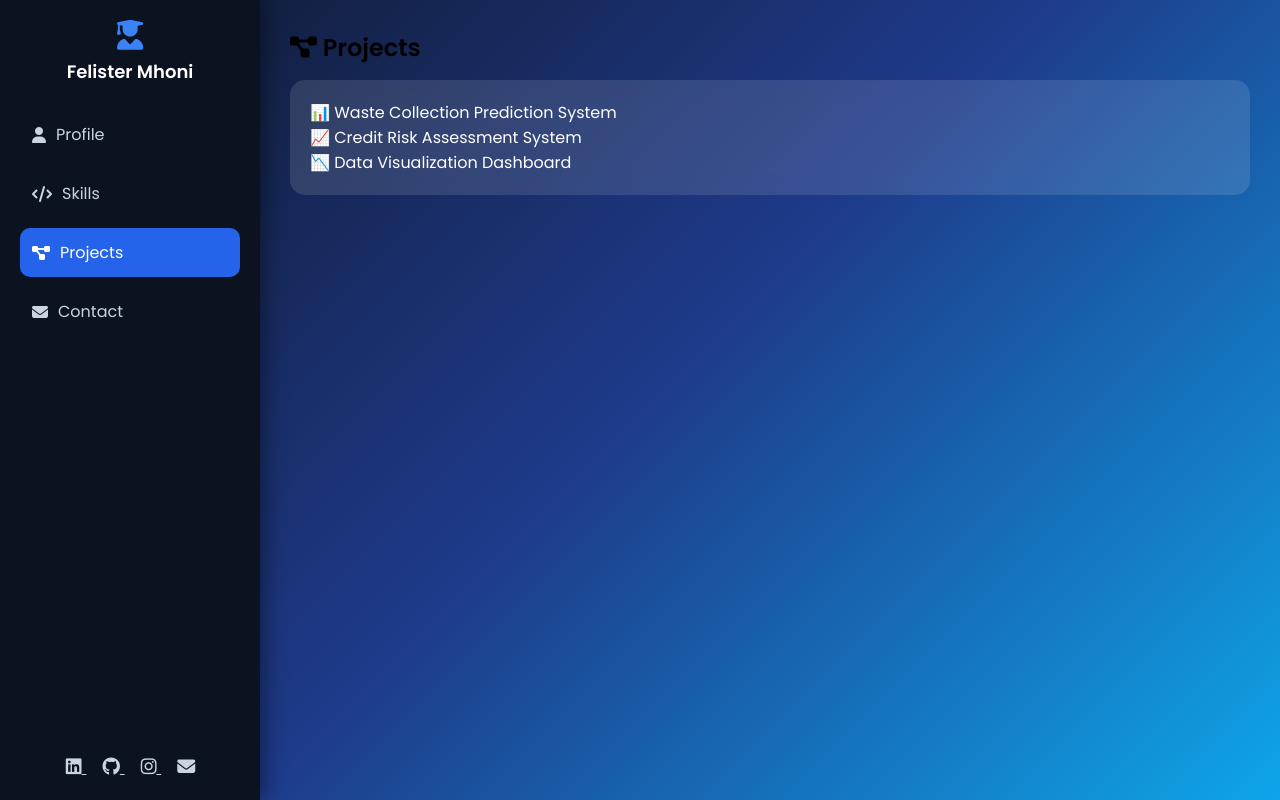
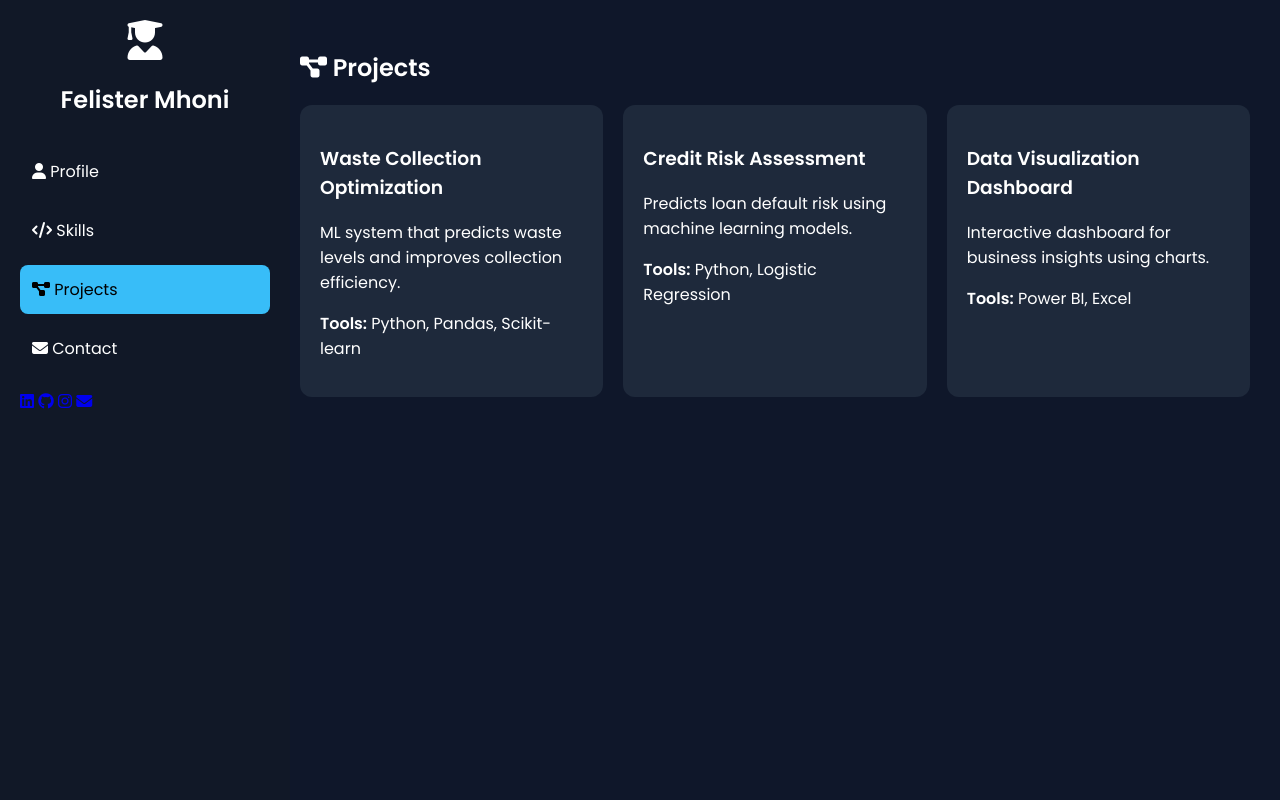
Before and after one commit to felistermhoni-hash/PORTIFOLIO, a plain HTML site: page frontend/index.html in a window 1280 px wide. Both pictures are taken after a click on the item "Projects". Drawn offline with Linux system fonts and the light colour scheme.

Commit message:
update portfolio with full redesign + contact fix

```diff
--- a/frontend/index.html
+++ b/frontend/index.html
@@ -22,180 +22,125 @@
 <!-- SIDEBAR -->
 <div class="sidebar">
 
-    <!-- LOGO -->
   <div class="logo">
     <i class="fa-solid fa-user-graduate"></i>
     <h2>Felister Mhoni</h2>
   </div>
 
-    <!-- MENU -->
   <ul>
-
-      <li class="nav active"
-      onclick="showSection('profile', this)">
-        <i class="fa-solid fa-user"></i>
-        Profile
+    <li class="nav active" onclick="showSection('profile', this)">
+      <i class="fa-solid fa-user"></i> Profile
     </li>
 
-      <li class="nav"
-      onclick="showSection('skills', this)">
-        <i class="fa-solid fa-code"></i>
-        Skills
+    <li class="nav" onclick="showSection('skills', this)">
+      <i class="fa-solid fa-code"></i> Skills
     </li>
 
-      <li class="nav"
-      onclick="showSection('projects', this)">
-        <i class="fa-solid fa-diagram-project"></i>
-        Projects
+    <li class="nav" onclick="showSection('projects', this)">
+      <i class="fa-solid fa-diagram-project"></i> Projects
     </li>
 
-      <li class="nav"
-      onclick="showSection('contact', this)">
-        <i class="fa-solid fa-envelope"></i>
-        Contact
+    <li class="nav" onclick="showSection('contact', this)">
+      <i class="fa-solid fa-envelope"></i> Contact
     </li>
-
   </ul>
 
-    <!-- SOCIAL MEDIA -->
   <div class="socials">
-
-      <a href="#">
-        <i class="fa-brands fa-linkedin"></i>
-      </a>
-
-      <a href="#">
-        <i class="fa-brands fa-github"></i>
-      </a>
-
-      <a href="#">
-        <i class="fa-brands fa-instagram"></i>
-      </a>
-
-      <a href="mailto:felistermhoni@gmail.com">
-        <i class="fa-solid fa-envelope"></i>
-      </a>
-
+    <a href="#"><i class="fa-brands fa-linkedin"></i></a>
+    <a href="#"><i class="fa-brands fa-github"></i></a>
+    <a href="#"><i class="fa-brands fa-instagram"></i></a>
+    <a href="mailto:felistermhoni@gmail.com"><i class="fa-solid fa-envelope"></i></a>
   </div>
 
 </div>
 
-  <!-- MAIN CONTENT -->
+<!-- MAIN -->
 <div class="main">
 
   <!-- PROFILE -->
   <section id="profile" class="section active">
-
-      <h1>
-        <i class="fa-solid fa-user"></i>
-        Profile
-      </h1>
+    <h1><i class="fa-solid fa-user"></i> Profile</h1>
 
     <div class="card">
-        <p>Hello, I am <b>Felister Mhoni</b></p>
+      <h2>Hello, I am Felister Mhoni</h2>
       <p>Data Science Student at EASTC</p>
+      <p>Interested in Data Analysis, Machine Learning, and Data Visualization.</p>
     </div>
-
   </section>
 
   <!-- SKILLS -->
   <section id="skills" class="section">
-
-      <h1>
-        <i class="fa-solid fa-code"></i>
-        Skills
-      </h1>
+    <h1><i class="fa-solid fa-code"></i> Skills</h1>
 
     <div class="skills-grid">
 
-        <div class="skill-card">
-          <i class="fa-brands fa-python"></i>
-          <p>Python</p>
-        </div>
-
-        <div class="skill-card">
-          <i class="fa-solid fa-database"></i>
-          <p>SQL</p>
-        </div>
-
-        <div class="skill-card">
-          <i class="fa-solid fa-chart-column"></i>
-          <p>Power BI</p>
-        </div>
-
-        <div class="skill-card">
-          <i class="fa-solid fa-brain"></i>
-          <p>Machine Learning</p>
-        </div>
-
-        <div class="skill-card">
-          <i class="fa-brands fa-html5"></i>
-          <p>HTML</p>
-        </div>
-
-        <div class="skill-card">
-          <i class="fa-brands fa-css3-alt"></i>
-          <p>CSS</p>
-        </div>
-
-        <div class="skill-card">
-          <i class="fa-brands fa-js"></i>
-          <p>JavaScript</p>
-        </div>
+      <div class="skill-card"><i class="fa-brands fa-python"></i><p>Python</p></div>
+      <div class="skill-card"><i class="fa-solid fa-database"></i><p>SQL</p></div>
+      <div class="skill-card"><i class="fa-solid fa-chart-column"></i><p>Power BI</p></div>
+      <div class="skill-card"><i class="fa-solid fa-brain"></i><p>Machine Learning</p></div>
+      <div class="skill-card"><i class="fa-brands fa-html5"></i><p>HTML</p></div>
+      <div class="skill-card"><i class="fa-brands fa-css3-alt"></i><p>CSS</p></div>
+      <div class="skill-card"><i class="fa-brands fa-js"></i><p>JavaScript</p></div>
 
     </div>
-
   </section>
 
   <!-- PROJECTS -->
   <section id="projects" class="section">
+    <h1><i class="fa-solid fa-diagram-project"></i> Projects</h1>
 
-      <h1>
-        <i class="fa-solid fa-diagram-project"></i>
-        Projects
-      </h1>
+    <div class="projects-grid">
 
-      <div class="card">
-        <p>📊 Waste Collection Prediction System</p>
-        <p>📈 Credit Risk Assessment System</p>
-        <p>📉 Data Visualization Dashboard</p>
+      <div class="project-card">
+        <h3>Waste Collection Optimization</h3>
+        <p>ML system that predicts waste levels and improves collection efficiency.</p>
+        <p><b>Tools:</b> Python, Pandas, Scikit-learn</p>
       </div>
 
+      <div class="project-card">
+        <h3>Credit Risk Assessment</h3>
+        <p>Predicts loan default risk using machine learning models.</p>
+        <p><b>Tools:</b> Python, Logistic Regression</p>
+      </div>
+
+      <div class="project-card">
+        <h3>Data Visualization Dashboard</h3>
+        <p>Interactive dashboard for business insights using charts.</p>
+        <p><b>Tools:</b> Power BI, Excel</p>
+      </div>
+
+    </div>
   </section>
 
   <!-- CONTACT -->
   <section id="contact" class="section">
+    <h1><i class="fa-solid fa-envelope"></i> Contact</h1>
 
-      <h1>
-        <i class="fa-solid fa-envelope"></i>
-        Contact
-      </h1>
+    <div class="contact-form">
 
-      <div class="card">
+      <form action="https://formspree.io/f/YOUR_FORM_ID" method="POST">
 
-        <p>
-          <i class="fa-solid fa-envelope"></i>
-          Email:
-          <a href="mailto:felistermhoni@gmail.com">
-            felistermhoni@gmail.com
-          </a>
-        </p>
+        <input type="text" name="name" placeholder="Full Name" required>
 
-        <br>
+        <input type="email" name="email" placeholder="Email Address" required>
 
-        <p>
-          <i class="fa-solid fa-phone"></i>
-          +255 748 288 916
-        </p>
+        <textarea name="message" placeholder="Write your message..." required></textarea>
 
+        <button type="submit">Send Message</button>
+
+      </form>
+
+    </div>
+
+    <div class="card contact-info">
+      <p><i class="fa-solid fa-envelope"></i> felistermhoni@gmail.com</p>
+      <p><i class="fa-solid fa-phone"></i> +255 748 288 916</p>
     </div>
 
   </section>
 
 </div>
 
-  <!-- JAVASCRIPT -->
 <script src="script.js"></script>
-
 </body>
 </html>
--- a/frontend/script.js
+++ b/frontend/script.js
@@ -1,23 +1,11 @@
-function showSection(sectionId, element){
+function showSection(sectionId, element) {
+  let sections = document.querySelectorAll(".section");
+  sections.forEach(sec => sec.classList.remove("active"));
 
-  // hide all sections
-  const sections = document.querySelectorAll(".section");
+  document.getElementById(sectionId).classList.add("active");
 
-  sections.forEach(section => {
-    section.classList.remove("active");
-  });
+  let navs = document.querySelectorAll(".nav");
+  navs.forEach(nav => nav.classList.remove("active"));
 
-  // show selected section
-  document.getElementById(sectionId)
-  .classList.add("active");
-
-  // remove active from menu
-  const navItems = document.querySelectorAll(".nav");
-
-  navItems.forEach(item => {
-    item.classList.remove("active");
-  });
-
-  // active clicked menu
   element.classList.add("active");
 }
--- a/frontend/style.css
+++ b/frontend/style.css
@@ -1,137 +1,120 @@
-*{
-  margin:0;
-  padding:0;
-  box-sizing:border-box;
-  font-family:'Poppins', sans-serif;
-}
-
-body{
-  display:flex;
-  min-height:100vh;
-  background: linear-gradient(135deg, #0f172a, #1e3a8a, #0ea5e9);
+body {
+  margin: 0;
+  font-family: 'Poppins', sans-serif;
+  background: #0f172a;
+  color: white;
+  display: flex;
 }
 
 /* SIDEBAR */
-.sidebar{
-  width:260px;
-  height:100vh;
-  background:#0b1220;
-  color:white;
-  position:fixed;
-  padding:20px;
-  box-shadow: 5px 0 20px rgba(0,0,0,0.4);
+.sidebar {
+  width: 250px;
+  height: 100vh;
+  background: #111827;
+  position: fixed;
+  padding: 20px;
 }
 
-/* HEADER */
-.logo{
-  text-align:center;
-  margin-bottom:25px;
+.logo {
+  text-align: center;
+  margin-bottom: 30px;
 }
 
-.logo i{
-  font-size:30px;
-  color:#3b82f6;
+.logo i {
+  font-size: 40px;
 }
 
-.logo h2{
-  font-size:18px;
-  margin-top:5px;
+ul {
+  list-style: none;
+  padding: 0;
 }
 
-/* MENU */
-.sidebar ul{
-  list-style:none;
+.nav {
+  padding: 12px;
+  margin: 10px 0;
+  cursor: pointer;
+  border-radius: 8px;
 }
 
-.sidebar ul li{
-  padding:12px;
-  margin:10px 0;
-  cursor:pointer;
-  border-radius:10px;
-  display:flex;
-  gap:10px;
-  align-items:center;
-  transition:0.3s;
-  color:#cbd5e1;
-}
-
-.sidebar ul li:hover{
-  background:#1e293b;
-  color:white;
-}
-
-.sidebar ul li.active{
-  background:#2563eb;
-  color:white;
-}
-
-/* SOCIALS */
-.socials{
-  position:absolute;
-  bottom:20px;
-  width:85%;
-  text-align:center;
-}
-
-.socials a{
-  color:#cbd5e1;
-  margin:0 8px;
-  font-size:18px;
-  transition:0.3s;
-}
-
-.socials a:hover{
-  color:#3b82f6;
+.nav:hover,
+.nav.active {
+  background: #38bdf8;
+  color: black;
 }
 
 /* MAIN */
-.main{
-  margin-left:260px;
-  padding:30px;
-  width:100%;
+.main {
+  margin-left: 270px;
+  padding: 30px;
+  width: 100%;
 }
 
-/* SECTION */
-.section{
-  display:none;
+.section {
+  display: none;
 }
 
-.section.active{
-  display:block;
+.section.active {
+  display: block;
 }
 
 /* CARD */
-.card{
-  background: rgba(255,255,255,0.12);
-  backdrop-filter: blur(10px);
-  padding:20px;
-  margin-top:15px;
-  border-radius:15px;
-  color:white;
+.card {
+  background: #1e293b;
+  padding: 20px;
+  border-radius: 12px;
+  margin-top: 15px;
 }
 
 /* SKILLS */
-.skills-grid{
-  display:grid;
-  grid-template-columns:repeat(auto-fit, minmax(130px, 1fr));
-  gap:15px;
-  margin-top:15px;
+.skills-grid {
+  display: grid;
+  grid-template-columns: repeat(auto-fit, minmax(120px, 1fr));
+  gap: 15px;
 }
 
-.skill-card{
-  background: rgba(255,255,255,0.12);
-  padding:20px;
-  text-align:center;
-  border-radius:15px;
-  transition:0.3s;
+.skill-card {
+  background: #1e293b;
+  padding: 15px;
+  text-align: center;
+  border-radius: 10px;
 }
 
-.skill-card:hover{
-  transform:translateY(-5px);
+/* PROJECTS */
+.projects-grid {
+  display: grid;
+  grid-template-columns: repeat(auto-fit, minmax(250px, 1fr));
+  gap: 20px;
 }
 
-.skill-card i{
-  font-size:30px;
-  color:#3b82f6;
-  margin-bottom:10px;
+.project-card {
+  background: #1e293b;
+  padding: 20px;
+  border-radius: 12px;
 }
+
+/* CONTACT */
+.contact-form form {
+  display: flex;
+  flex-direction: column;
+  gap: 10px;
+  max-width: 500px;
+}
+
+.contact-form input,
+.contact-form textarea {
+  padding: 10px;
+  border-radius: 8px;
+  border: none;
+}
+
+.contact-form button {
+  background: #38bdf8;
+  padding: 10px;
+  border: none;
+  cursor: pointer;
+  border-radius: 8px;
+}
+
+.contact-info {
+  margin-top: 20px;
+}
```
Lines whose indentation alone changed are shown as unchanged.
